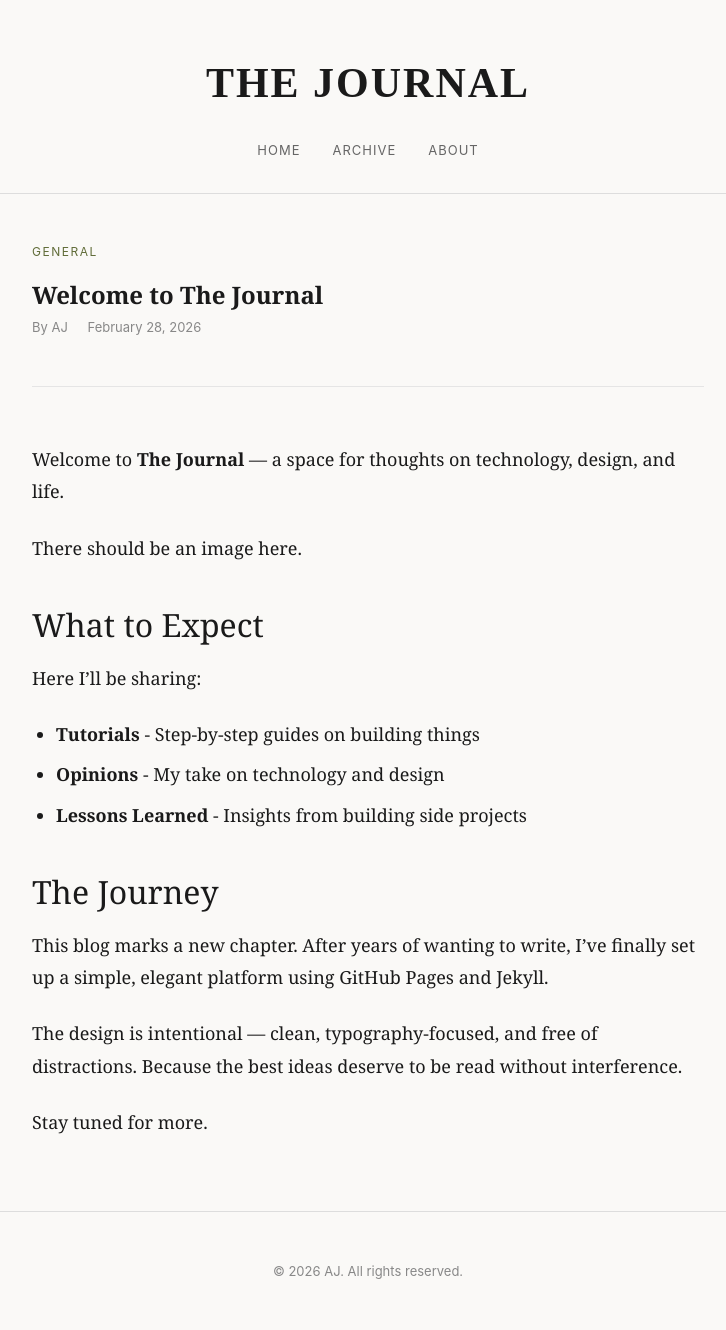
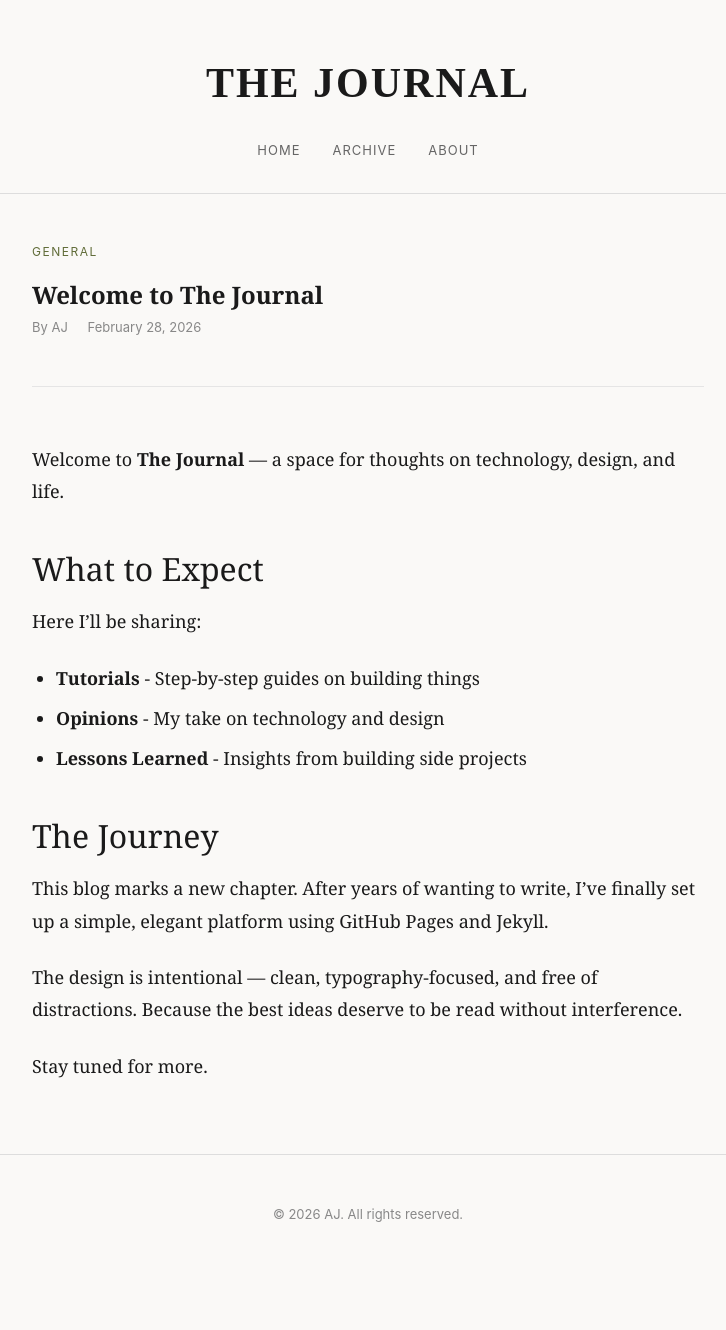
Before and after one commit to aidanjames/aidanjames.github.io, a Jekyll site: the page built from _posts/2026-02-28-welcome.md, in a window 1280 px wide. Shown: the whole page, without its empty margins (272-998 px from the left). Built offline with Jekyll 4.4.1, drawn with Linux system fonts in a browser that asks for light colours; after the commit the page ends 1273 px from its top, so only the background shows below that.

Commit message:
Update Posts “2026-02-28-welcome”

```diff
--- a/_posts/2026-02-28-welcome.md
+++ b/_posts/2026-02-28-welcome.md
@@ -7,8 +7,6 @@ author: AJ
 date: 2026-02-28
 ---
 Welcome to **The Journal** — a space for thoughts on technology, design, and life.
-
-There should be an image here.
 
 ## What to Expect
 
```
